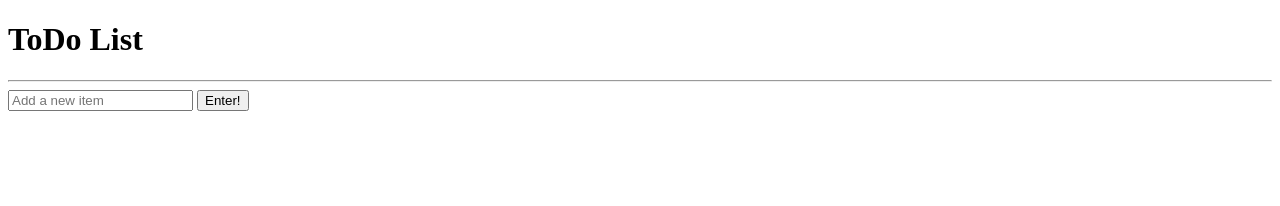
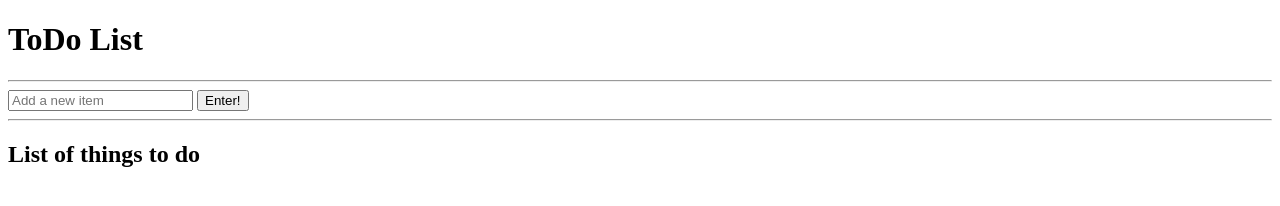
Before and after one commit to Zaiyad7/BNTA_w9d2_toDolist, a plain HTML site: page index.html in a window 1280 px wide. Drawn offline with Linux system fonts and the light colour scheme.

Commit message:
added break lines

```diff
--- a/index.html
+++ b/index.html
@@ -20,9 +20,13 @@
             <button type="submit" id="enter">Enter!</button>
         </form>
 
+        <hr />
+        <div id="listbox">
+        <h2>List of things to do</h2>
         <ul id="list">
             <!-- items on ToDo list go here! -->
         </ul>
+        </div>
 
     </div>
 
--- a/styles.css
+++ b/styles.css
@@ -1,4 +1,4 @@
-#todo-form{
+#listbox{
     height: 250px;
     width: 250px;
     display: flex;
```
